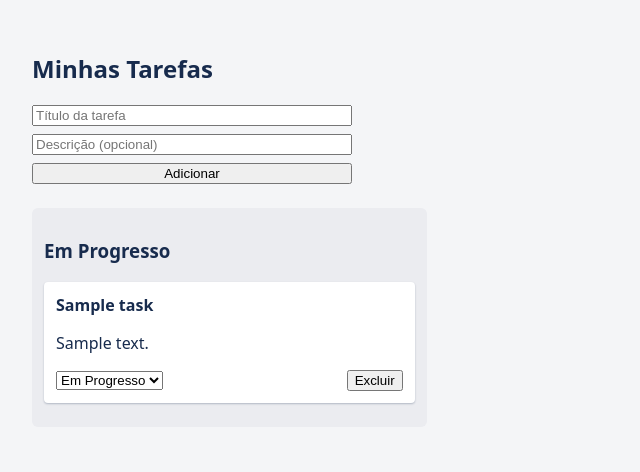
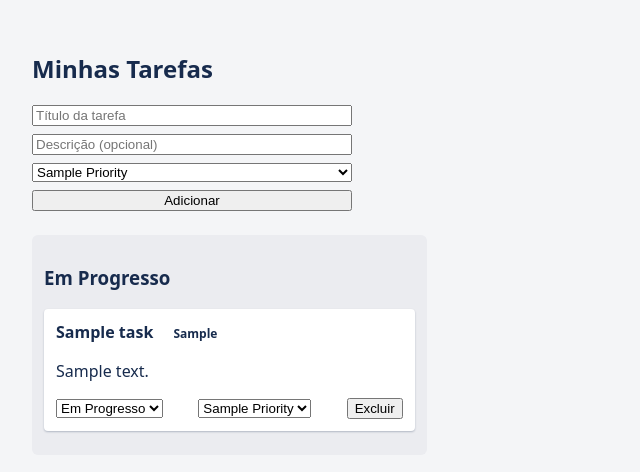
Before and after one commit to TiagoPeixe-Dev/techflow-task-manager, a Flask app: template src/templates/tasks.html in a window 1280 px wide. Shown: the part 118-590 px from the top of the page, without its empty margins (0-640 px from the left). Run offline with Flask 3, Linux system fonts and the light colour scheme; tables that the repository leaves empty hold one stand-in row (values such as "Sample post"); the template is opened without the code that fills it: values that come from a table or form of the project are taken from there, most other values are stand-ins (such as "Sample title", 1, 10 or a date in 2020).

Commit message:
feat: adiciona campo de prioridade às tarefas (mudança de escopo)
Atende ao requisito do cliente de priorizar tarefas críticas,
não coberto pelo escopo inicial. Adiciona campo priority ao
modelo Task (baixa/media/alta/critica), rota de atualização de
prioridade, ordenação do quadro por criticidade, indicador visual
por card, testes de cobertura e justificativa no README.md.

```diff
--- a/src/models.py
+++ b/src/models.py
@@ -21,11 +21,13 @@ class User(UserMixin, db.Model):
 
 class Task(db.Model):
     STATUSES = ("a_fazer", "em_progresso", "concluido")
+    PRIORITIES = ("baixa", "media", "alta", "critica")
 
     id = db.Column(db.Integer, primary_key=True)
     title = db.Column(db.String(140), nullable=False)
     description = db.Column(db.String(500), nullable=True, default="")
     status = db.Column(db.String(20), nullable=False, default="a_fazer")
+    priority = db.Column(db.String(20), nullable=False, default="media")
     created_at = db.Column(db.DateTime, default=lambda: datetime.now(timezone.utc))
     user_id = db.Column(db.Integer, db.ForeignKey("user.id"), nullable=False)
 
@@ -35,4 +37,5 @@ class Task(db.Model):
             "title": self.title,
             "description": self.description,
             "status": self.status,
+            "priority": self.priority,
         }
--- a/src/static/style.css
+++ b/src/static/style.css
@@ -60,6 +60,27 @@ form.new-task {
   box-shadow: 0 1px 2px rgba(9, 30, 66, 0.25);
 }
 
+.priority-badge {
+  display: inline-block;
+  font-size: 0.75rem;
+  font-weight: bold;
+  padding: 0.1rem 0.5rem;
+  border-radius: 10px;
+  margin-left: 0.5rem;
+}
+
+.priority-critica { border-left: 4px solid #de350b; }
+.priority-critica .priority-badge { background: #de350b; color: white; }
+
+.priority-alta { border-left: 4px solid #ff991f; }
+.priority-alta .priority-badge { background: #ff991f; color: white; }
+
+.priority-media { border-left: 4px solid #6554c0; }
+.priority-media .priority-badge { background: #6554c0; color: white; }
+
+.priority-baixa { border-left: 4px solid #97a0af; }
+.priority-baixa .priority-badge { background: #97a0af; color: white; }
+
 .card-actions {
   display: flex;
   justify-content: space-between;
--- a/src/templates/tasks.html
+++ b/src/templates/tasks.html
@@ -5,6 +5,13 @@
   <form method="post" action="{{ url_for('tasks.create_task') }}" class="new-task">
     <input type="text" name="title" placeholder="Título da tarefa" required>
     <input type="text" name="description" placeholder="Descrição (opcional)">
+    <select name="priority">
+      {% for p in priorities %}
+        <option value="{{ p }}" {% if p == 'media' %}selected{% endif %}>
+          {{ p | title }}
+        </option>
+      {% endfor %}
+    </select>
     <button type="submit">Adicionar</button>
   </form>
 
@@ -13,8 +20,9 @@
       <section class="column">
         <h3>{{ status.replace('_', ' ') | title }}</h3>
         {% for task in tasks if task.status == status %}
-          <article class="card">
+          <article class="card priority-{{ task.priority }}">
             <strong>{{ task.title }}</strong>
+            <span class="priority-badge">{{ task.priority | title }}</span>
             {% if task.description %}<p>{{ task.description }}</p>{% endif %}
             <div class="card-actions">
               <form method="post" action="{{ url_for('tasks.update_task', task_id=task.id) }}">
@@ -22,6 +30,15 @@
                   {% for s in statuses %}
                     <option value="{{ s }}" {% if s == task.status %}selected{% endif %}>
                       {{ s.replace('_', ' ') | title }}
+                    </option>
+                  {% endfor %}
+                </select>
+              </form>
+              <form method="post" action="{{ url_for('tasks.update_priority', task_id=task.id) }}">
+                <select name="priority" onchange="this.form.submit()">
+                  {% for p in priorities %}
+                    <option value="{{ p }}" {% if p == task.priority %}selected{% endif %}>
+                      {{ p | title }}
                     </option>
                   {% endfor %}
                 </select>
```
Also changed, not shown: src/routes/tasks.py (+26 -2 lines), tests/test_tasks.py (+54 -4 lines), README.md.
